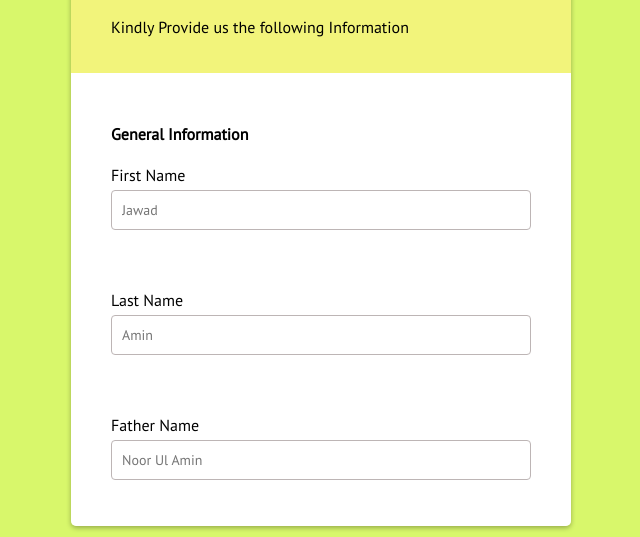
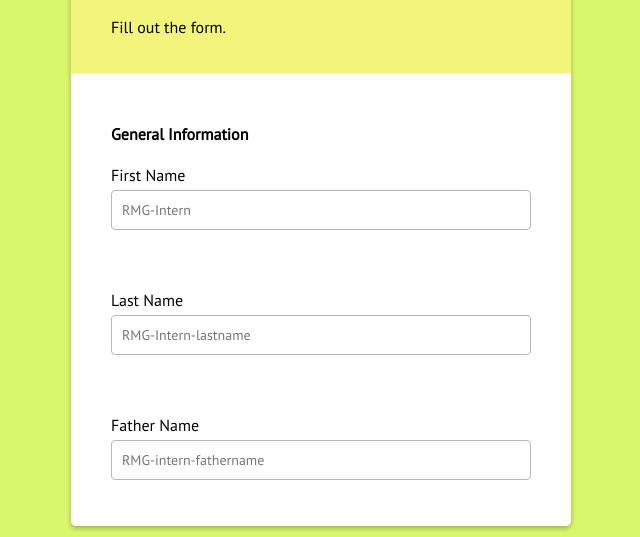
Before and after one commit to jawadaminkp/registration-form_rmg, a plain HTML site: page index.html in a window 1280 px wide. Shown: the part 174-711 px from the top of the page, without its empty margins (319-959 px from the left). Drawn offline with nearby package versions, Linux system fonts and the light colour scheme.

Commit message:
Update index.html

```diff
--- a/index.html
+++ b/index.html
@@ -11,7 +11,7 @@
     <div class="container">
         <div class="header">
             <h2>Registration Form</h2>
-            <p>Kindly Provide us the following Information</p>
+            <p>Fill out the form.</p>
         </div>
         <form class="form" id="form">
 
@@ -20,7 +20,7 @@
             <!--single field-->
             <div class="form-control">
                 <label>First Name</label>
-                <input type="text" placeholder="Jawad" id="firstname" >
+                <input type="text" placeholder="RMG-Intern" id="firstname" >
                 <i class="fas fa-check-circle"></i>
                 <i class="fas fa-exclamation-circle"></i>
                 <small>Error Message</small>
@@ -31,7 +31,7 @@
             <!--single field-->
             <div class="form-control">
                 <label>Last Name</label>
-                <input type="text" placeholder="Amin" id="lastname">
+                <input type="text" placeholder="RMG-Intern-lastname" id="lastname">
                 <i class="fas fa-check-circle"></i>
                 <i class="fas fa-exclamation-circle"></i>
                 <small>Error Message</small>
@@ -42,7 +42,7 @@
             <!--single field-->
             <div class="form-control">
                 <label>Father Name</label>
-                <input type="text" placeholder="Noor Ul Amin" id="fathername">
+                <input type="text" placeholder="RMG-intern-fathername" id="fathername">
                 <i class="fas fa-check-circle"></i>
                 <i class="fas fa-exclamation-circle"></i>
                 <small>Error Message</small>
@@ -53,7 +53,7 @@
             <!--single field-->
             <div class="form-control">
                 <label>Email</label>
-                <input type="email" placeholder="javad@gmail.com" id="email">
+                <input type="email" placeholder="rmg@gmail.com" id="email">
                 <i class="fas fa-check-circle"></i>
                 <i class="fas fa-exclamation-circle"></i>
                 <small>Error Message</small>
@@ -65,7 +65,7 @@
             <!--single field-->
             <div class="form-control">
                 <label>Phone</label>
-                <input type="number" placeholder="0923045767720" id="phone">
+                <input type="number" placeholder="092XXXXXXXXXX" id="phone">
                 <i class="fas fa-check-circle"></i>
                 <i class="fas fa-exclamation-circle"></i>
                 <small>Error Message</small>
```
